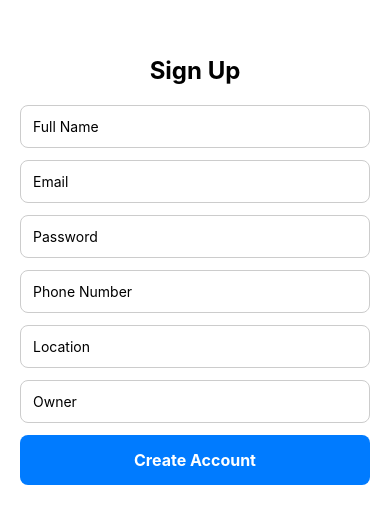
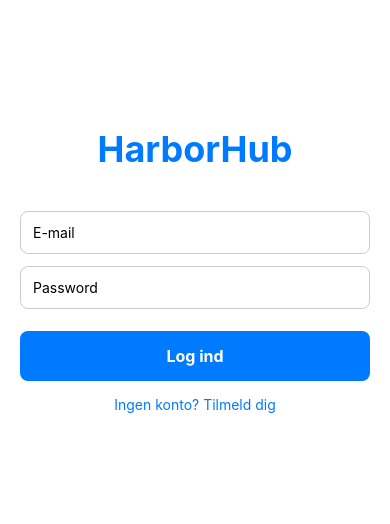
Before and after one commit to GustavDegn123/HarborHub, a React Native app: screen /Login in a window 390 px wide. Shown: the part 152-676 px from the top of the page. Built offline with nearby package versions, Linux system fonts and the light colour scheme.

Commit message:
signup + login

```diff
--- a/App.js
+++ b/App.js
@@ -1,6 +1,21 @@
 import React from "react";
+import { NavigationContainer } from "@react-navigation/native";
+import { createNativeStackNavigator } from "@react-navigation/native-stack";
+
+import LoginScreen from "./components/LoginScreen";
 import SignUpScreen from "./components/SignUpScreen";
+import HomeScreen from "./components/HomeScreen";
+
+const Stack = createNativeStackNavigator();
 
 export default function App() {
-  return <SignUpScreen />;
+  return (
+    <NavigationContainer>
+      <Stack.Navigator initialRouteName="Login">
+        <Stack.Screen name="Login" component={LoginScreen} options={{ headerShown: false }} />
+        <Stack.Screen name="SignUp" component={SignUpScreen} options={{ headerShown: false }} />
+        <Stack.Screen name="Home" component={HomeScreen} options={{ headerShown: false }} />
+      </Stack.Navigator>
+    </NavigationContainer>
+  );
 }
--- /dev/null
+++ b/components/HomeScreen.js
@@ -0,0 +1,17 @@
+import React from "react";
+import { View, Text, StyleSheet } from "react-native";
+
+const HomeScreen = () => {
+  return (
+    <View style={styles.container}>
+      <Text style={styles.text}>Velkommen til HarborHub 🚤</Text>
+    </View>
+  );
+};
+
+export default HomeScreen;
+
+const styles = StyleSheet.create({
+  container: { flex: 1, justifyContent: "center", alignItems: "center" },
+  text: { fontSize: 20, fontWeight: "bold" },
+});
--- /dev/null
+++ b/components/LoginScreen.js
@@ -0,0 +1,61 @@
+import React, { useState } from "react";
+import { View, Text, TextInput, TouchableOpacity, StyleSheet, Alert } from "react-native";
+import { signInWithEmailAndPassword } from "firebase/auth";
+import { auth } from "../firebase";
+
+const LoginScreen = ({ navigation }) => {
+  const [email, setEmail] = useState("");
+  const [password, setPassword] = useState("");
+
+  const handleLogin = async () => {
+    try {
+      await signInWithEmailAndPassword(auth, email, password);
+      Alert.alert("Success", "You are now logged in!");
+      navigation.replace("Home");
+    } catch (error) {
+      console.error(error);
+      Alert.alert("Login Error", error.message);
+    }
+  };
+
+  return (
+    <View style={styles.container}>
+      <Text style={styles.logo}>HarborHub</Text>
+
+      <TextInput
+        style={styles.input}
+        placeholder="E-mail"
+        value={email}
+        onChangeText={setEmail}
+        keyboardType="email-address"
+      />
+
+      <TextInput
+        style={styles.input}
+        placeholder="Password"
+        value={password}
+        onChangeText={setPassword}
+        secureTextEntry
+      />
+
+      <TouchableOpacity style={styles.button} onPress={handleLogin}>
+        <Text style={styles.buttonText}>Log ind</Text>
+      </TouchableOpacity>
+
+      <TouchableOpacity onPress={() => navigation.navigate("SignUp")}>
+        <Text style={styles.link}>Ingen konto? Tilmeld dig</Text>
+      </TouchableOpacity>
+    </View>
+  );
+};
+
+export default LoginScreen;
+
+const styles = StyleSheet.create({
+  container: { flex: 1, justifyContent: "center", padding: 20, backgroundColor: "#fff" },
+  logo: { fontSize: 36, fontWeight: "bold", color: "#007bff", textAlign: "center", marginBottom: 40 },
+  input: { borderWidth: 1, borderColor: "#ccc", padding: 12, marginBottom: 12, borderRadius: 8 },
+  button: { backgroundColor: "#007bff", padding: 15, borderRadius: 8, alignItems: "center", marginTop: 10 },
+  buttonText: { color: "#fff", fontWeight: "bold", fontSize: 16 },
+  link: { color: "#007bff", textAlign: "center", marginTop: 15 },
+});
--- a/components/SignUpScreen.js
+++ b/components/SignUpScreen.js
@@ -1,19 +1,21 @@
 import React, { useState } from "react";
 import { View, Text, TextInput, TouchableOpacity, StyleSheet, Alert } from "react-native";
-import { signUpUser } from "../services/authService"; // <- vi placerer signUpUser her
+import { Picker } from "@react-native-picker/picker";
+import { signUpUser } from "../services/authService";
 
-const SignUpScreen = () => {
+const SignUpScreen = ({ navigation }) => {
   const [email, setEmail] = useState("");
   const [password, setPassword] = useState("");
   const [name, setName] = useState("");
-  const [role, setRole] = useState("Owner"); // Default rolle = Owner
+  const [role, setRole] = useState("owner"); // default = owner
   const [phone, setPhone] = useState("");
   const [location, setLocation] = useState("");
 
   const handleSignUp = async () => {
     try {
       const user = await signUpUser(email, password, name, role, phone, location);
-      Alert.alert("Success", `User ${user.email} created!`);
+      Alert.alert("Success", `User ${user.email} created as ${role}!`);
+      navigation.replace("Home");
     } catch (error) {
       console.error(error);
       Alert.alert("Error", error.message);
@@ -62,16 +64,20 @@ const SignUpScreen = () => {
         onChangeText={setLocation}
       />
 
-      {/* Rolle - kan senere laves til dropdown */}
-      <TextInput
-        style={styles.input}
-        placeholder="Role (Owner / Provider)"
-        value={role}
-        onChangeText={setRole}
-      />
+      {/* Rolle - dropdown */}
+      <View style={styles.pickerContainer}>
+        <Picker selectedValue={role} onValueChange={(itemValue) => setRole(itemValue)}>
+          <Picker.Item label="Owner" value="owner" />
+          <Picker.Item label="Provider" value="provider" />
+        </Picker>
+      </View>
 
       <TouchableOpacity style={styles.button} onPress={handleSignUp}>
         <Text style={styles.buttonText}>Create Account</Text>
+      </TouchableOpacity>
+
+      <TouchableOpacity onPress={() => navigation.navigate("Login")}>
+        <Text style={styles.link}>Har du allerede en konto? Log ind</Text>
       </TouchableOpacity>
     </View>
   );
@@ -80,34 +86,11 @@ const SignUpScreen = () => {
 export default SignUpScreen;
 
 const styles = StyleSheet.create({
-  container: {
-    flex: 1,
-    justifyContent: "center",
-    padding: 20,
-    backgroundColor: "#fff",
-  },
-  title: {
-    fontSize: 24,
-    fontWeight: "bold",
-    marginBottom: 20,
-    textAlign: "center",
-  },
-  input: {
-    borderWidth: 1,
-    borderColor: "#ccc",
-    padding: 12,
-    marginBottom: 12,
-    borderRadius: 8,
-  },
-  button: {
-    backgroundColor: "#007bff",
-    padding: 15,
-    borderRadius: 8,
-    alignItems: "center",
-  },
-  buttonText: {
-    color: "#fff",
-    fontWeight: "bold",
-    fontSize: 16,
-  },
+  container: { flex: 1, justifyContent: "center", padding: 20, backgroundColor: "#fff" },
+  title: { fontSize: 24, fontWeight: "bold", marginBottom: 20, textAlign: "center" },
+  input: { borderWidth: 1, borderColor: "#ccc", padding: 12, marginBottom: 12, borderRadius: 8 },
+  pickerContainer: { borderWidth: 1, borderColor: "#ccc", borderRadius: 8, marginBottom: 12 },
+  button: { backgroundColor: "#007bff", padding: 15, borderRadius: 8, alignItems: "center" },
+  buttonText: { color: "#fff", fontWeight: "bold", fontSize: 16 },
+  link: { color: "#007bff", textAlign: "center", marginTop: 15 },
 });
```
Also changed, not shown: package.json (+5 -2 lines), 1 other file (tests, documents, lock files or other folders).
